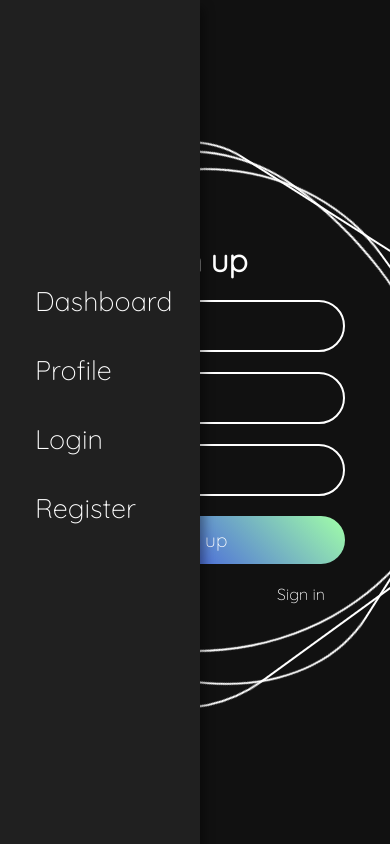
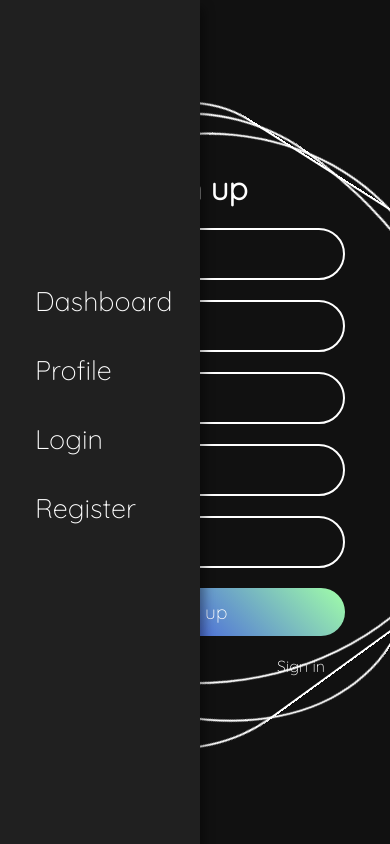
Before and after one commit to erfanalimohammadi/Onlineshop, a Python web app: template templates/register.html in a window 390 px wide; the page is wider, and only the part inside the window is pictured. Run offline with Jinja, Linux system fonts and the light colour scheme; the template is opened without the code that fills it, so the values that code supplies are empty.

Commit message:
name and phone number added to the form

```diff
--- /dev/null
+++ b/static/registerstyle.css
@@ -0,0 +1,183 @@
+@import url("https://fonts.googleapis.com/css2?family=Quicksand:wght@300&display=swap");
+* {
+  margin: 0;
+  padding: 0;
+  box-sizing: border-box;
+  font-family: "Quicksand", sans-serif;
+}
+body {
+  display: flex;
+  justify-content: center;
+  align-items: center;
+  min-height: 100vh;
+  background: #111;
+  width: 100%;
+  overflow: hidden;
+}
+
+.sidebar {
+  position: fixed;
+  top: 0;
+  left: 0;
+  height: 100vh;
+  width: 200px;
+  z-index: 999; /* Ensure sidebar is above other content */
+}
+
+.nav__cont {
+  position: fixed;
+  width: 60px;
+  top:0;
+  height: 100vh;
+  z-index: 100;
+  background-color: #202020;
+  overflow:hidden;
+  transition:width .3s ease;
+  cursor:pointer;
+  box-shadow:4px 7px 10px rgba(0,0,0,.4);
+  display: flex;
+  align-items: center;
+}
+
+.nav__cont:hover {
+  width:200px;
+}
+
+.nav__cont:hover .menu-icon {
+  display: none;
+}
+
+.menu-icon {
+  display: block;
+  position: absolute;
+  top: 14px;
+  left: 21px;
+  color: white;
+  cursor: pointer;
+  z-index: 101;
+  transform: scale(2.1);
+
+}
+
+.nav__cont .nav-link {
+  padding: 35px;
+  text-align: center;
+  font-size: 27px;
+  color: white;
+  transition: all 0.3s;
+  text-decoration: none;
+}
+
+.nav__cont .nav-link:hover {
+  color: #2197ff;
+  font-size: 18px;
+  transform: scale(1.1);
+}
+
+.nav__cont:not(:hover) .nav-link {
+  font-size: 0;
+  padding: 0;
+}
+
+.nav__cont .navbar-nav .nav-item {
+  margin-bottom: 35px;
+}
+
+.ring {
+  position: relative;
+  width: 570px;
+  height: 570px;
+  display: flex;
+  justify-content: center;
+  align-items: center;
+}
+.ring i {
+  position: absolute;
+  inset: 0;
+  border: 2px solid #fff;
+  transition: 0.5s;
+}
+.ring i:nth-child(1) {
+  border-radius: 38% 62% 63% 37% / 41% 44% 56% 59%;
+  animation: animate 6s linear infinite;
+}
+.ring i:nth-child(2) {
+  border-radius: 41% 44% 56% 59%/38% 62% 63% 37%;
+  animation: animate 4s linear infinite;
+}
+.ring i:nth-child(3) {
+  border-radius: 41% 44% 56% 59%/38% 62% 63% 37%;
+  animation: animate2 10s linear infinite;
+}
+.ring:hover i {
+  border: 6px solid var(--clr);
+  filter: drop-shadow(0 0 20px var(--clr));
+}
+@keyframes animate {
+  0% {
+    transform: rotate(0deg);
+  }
+  100% {
+    transform: rotate(360deg);
+  }
+}
+@keyframes animate2 {
+  0% {
+    transform: rotate(360deg);
+  }
+  100% {
+    transform: rotate(0deg);
+  }
+}
+.login {
+  position: absolute;
+  width: 300px;
+  height: 100%;
+  display: flex;
+  justify-content: center;
+  align-items: center;
+  flex-direction: column;
+  gap: 20px;
+}
+.login h2 {
+  font-size: 2em;
+  color: #fff;
+}
+.login .inputBx {
+  position: relative;
+  width: 100%;
+}
+.login .inputBx input {
+  position: relative;
+  width: 100%;
+  padding: 12px 20px;
+  background: transparent;
+  border: 2px solid #fff;
+  border-radius: 40px;
+  font-size: 1.2em;
+  color: #fff;
+  box-shadow: none;
+  outline: none;
+}
+.login .inputBx input[type="submit"] {
+  width: 100%;
+  background: #0078ff;
+  background: linear-gradient(45deg,#0d00ff ,#a1ffa8 );
+  border: none;
+  cursor: pointer;
+}
+.login .inputBx input::placeholder {
+  color: rgba(255, 255, 255, 0.75);
+}
+.login .links {
+  position: relative;
+  width: 100%;
+  display: flex;
+  align-items: center;
+  justify-content: space-between;
+  padding: 0 20px;
+}
+.login .links a {
+  color: #fff;
+  text-decoration: none;
+}
--- a/templates/register.html
+++ b/templates/register.html
@@ -4,7 +4,7 @@
     <meta charset="UTF-8">
     <meta name="viewport" content="width=device-width, initial-scale=1.0">
     <title>Document</title>
-    <link rel="stylesheet" href="/User-Mangement/static/stylelogin.css">
+    <link rel="stylesheet" href="/static/registerstyle.css">
 </head>
 <body>
 
@@ -66,7 +66,13 @@
     <div class="login">
       <h2>sign up</h2>
       <div class="inputBx">
+        <input type="text" placeholder="Name">
+      </div>
+      <div class="inputBx">
         <input type="text" placeholder="Username">
+      </div>
+      <div class="inputBx">
+        <input type="number" placeholder="Phone Number">
       </div>
       <div class="inputBx">
         <input type="email" placeholder="Email">
```
